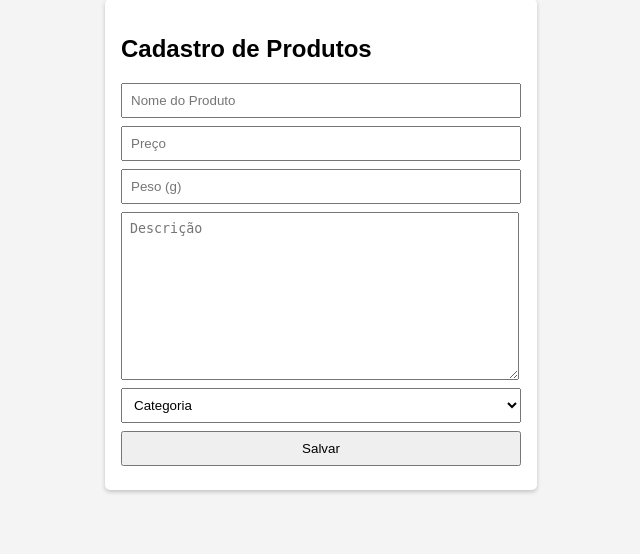
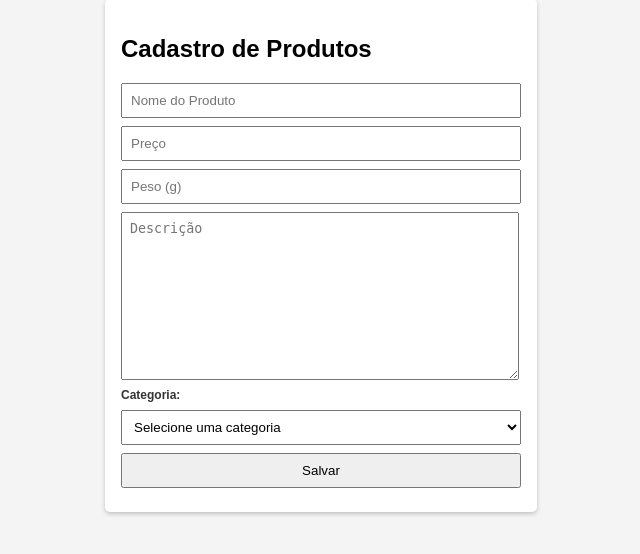
Before and after one commit to ramxsprince/BANCO-DE-DADOS-PARA-USUARIOS, a PHP site: page /salvar-produtos.php in a window 1280 px wide. Shown: the part 195-749 px from the top of the page, without its empty margins (319-959 px from the left). Run offline with PHP 8.4, Linux system fonts and the light colour scheme; tables that the repository leaves empty or names only in its code hold one stand-in row (values such as "Sample post").

Commit message:
Preencher os campos SELECT de Categoria no Incluir Produtos;

```diff
--- a/CRUD/salvar-produtos.php
+++ b/CRUD/salvar-produtos.php
@@ -3,19 +3,29 @@
 include_once './include/logado.php';
 include_once './include/conexao.php';
 include_once './include/header.php';
+
+// Buscar categorias do banco de dados
+$sqlCategorias = 'SELECT CategoriaID, Nome FROM categorias';
+$resultadoCategorias = mysqli_query($conexao, $sqlCategorias);
 ?>
 
   <main>
 
     <div id="produtos" class="tela">
-        <form class="crud-form" action="" method="post">
+        <form class="crud-form" action="salvar-produtos.php" method="post">
           <h2>Cadastro de Produtos</h2>
           <input type="text" placeholder="Nome do Produto">
           <input type="number" placeholder="Preço">
           <input type="number" placeholder="Peso (g)">
           <textarea placeholder="Descrição"></textarea>
-          <select>
-            <option value="">Categoria</option>
+          <label for="categoria">Categoria:</label>
+          <select name="categoria" id="categoria" required>
+            <option value="">Selecione uma categoria</option>
+            <?php
+            while ($categoria = mysqli_fetch_assoc($resultadoCategorias)) {
+              echo '<option value="'.$categoria['CategoriaID'].'">'.$categoria['Nome'].'</option>';
+            }
+            ?>
           </select>
           <button type="submit">Salvar</button>
         </form>
```
